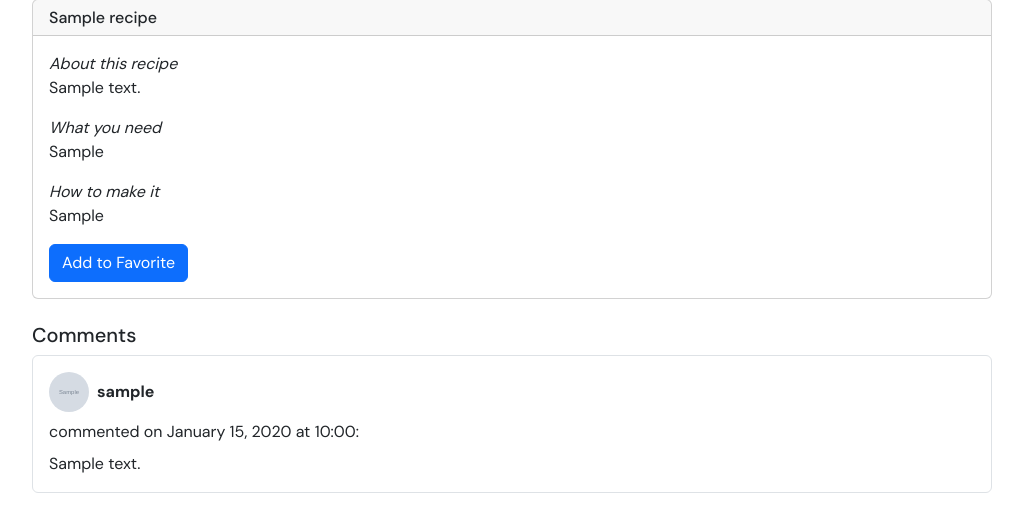
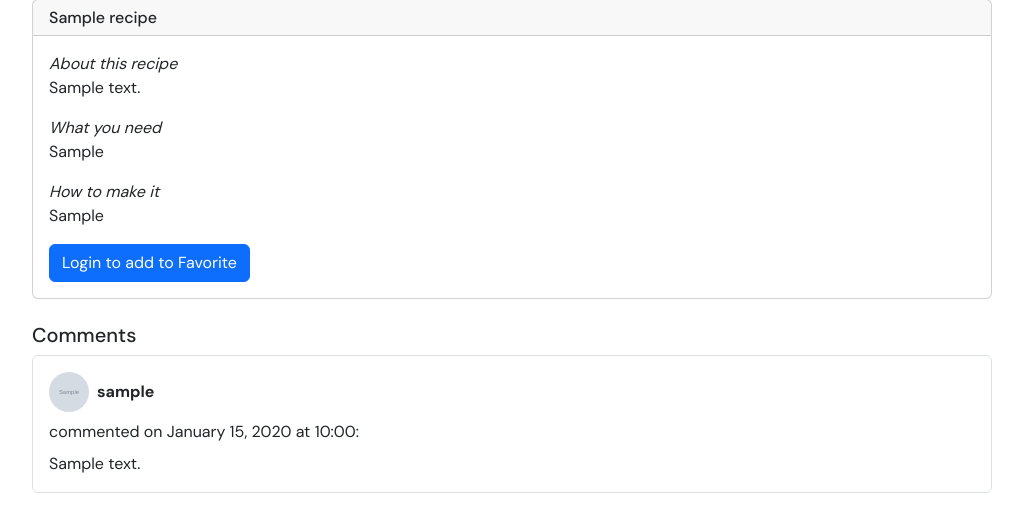
Before and after one commit to kalonjic34/foodspot-web-app, a Django app: page /recipes/1 in a window 1280 px wide. Shown: the part 90-609 px from the top of the page, without its empty margins (128-1151 px from the left). Run offline with Django 5.2, Linux system fonts and the light colour scheme; tables that the repository leaves empty hold one stand-in row (values such as "Sample post"); grey boxes marked "Sample" are stand-in pictures; some libraries are stand-ins or nearby versions.

Commit message:
refactor favorite toggle form to ensure user authentication check is in place

```diff
--- a/recipes/templates/recipes/recipe.html
+++ b/recipes/templates/recipes/recipe.html
@@ -13,15 +13,18 @@
             <i>How to make it</i>
             <p>{{ recipe.directions }}</p>
             <div class="card-text">
-                <form action="{% url "recipes:toggle_favorite" recipe_id=recipe.id %}" method="post">
-                    {% csrf_token %}
-                    {% if recipe in user.favorite_recipes.all %}
-                    <button class="btn btn-warning"type="submit">Remove from Favorite</button>
+                {% if user.is_authenticated %}
+                    <form action="{% url 'recipes:toggle_favorite' recipe_id=recipe.id %}" method="post">
+                        {% csrf_token %}
+                        {% if recipe in user.favorite_recipes.all %}
+                            <button class="btn btn-warning" type="submit">Remove from Favorite</button>
                         {% else %}
-                    <button class="btn btn-primary"type="submit">Add to Favorite</button>
-
-                    {% endif %}
-                </form>
+                            <button class="btn btn-primary" type="submit">Add to Favorite</button>
+                        {% endif %}
+                    </form>
+                {% else %}
+                    <a class="btn btn-primary" href="{% url 'accounts:login' %}?next={{ request.path|urlencode }}">Login to add to Favorite</a>
+                {% endif %}
             </div>
         </div>
     </div>
```
